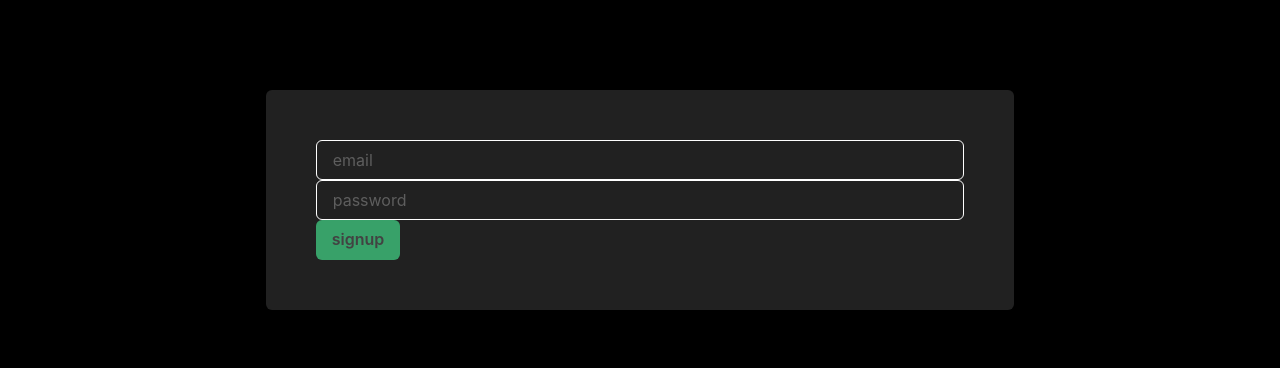
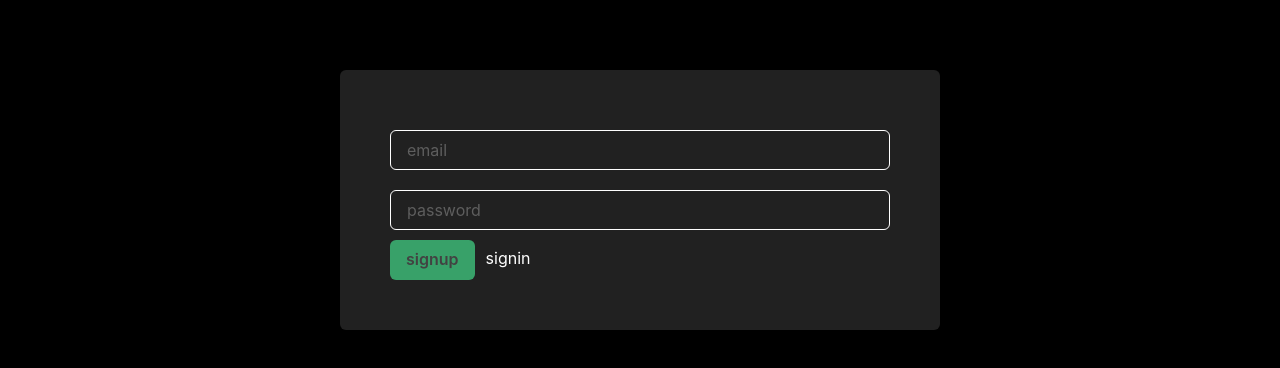
Before and after one commit to MoiAllu/melody, a Next.js app: page /signup in a window 1280 px wide. Shown: the part 250-618 px from the top of the page. Built offline with nearby package versions, Linux system fonts and the light colour scheme; what easy-peasy would draw is missing.

Commit message:
Fix: ridirect problems

```diff
--- a/components/authForm.tsx
+++ b/components/authForm.tsx
@@ -3,12 +3,18 @@ import { useRouter } from "next/router";
 import auth from "../lib/mutation";
 import { FC, useState } from "react";
 import Image from "../node_modules/next/image";
+import Link from "next/link";
 const AuthForm: FC<{ mode: "signin" | "signup" }> = ({ mode }) => {
   const [email, setEmail] = useState("");
   const [password, setPassword] = useState("");
   const [isLoading, setIsLoading] = useState(false);
   const router = useRouter();
-
+  let modeReverse;
+  if (mode === "signin") {
+    modeReverse = "signup";
+  } else {
+    modeReverse = "signin";
+  }
   const submitHandler = async (e) => {
     e.preventDefault();
     setIsLoading(true);
@@ -25,21 +31,32 @@ const AuthForm: FC<{ mode: "signin" | "signup" }> = ({ mode }) => {
         height="100px"
         borderBottom="gray 1px solid"
       >
-        <Image src="/logo.svg" width={200} height={90} />
+        <Image src="/logo.svg" width={180} height={180} />
       </Flex>
-      <Flex justify="center" align="center" height="calc(100vh - 100px)">
-        <Box bg="gray.900" padding="50px" borderRadius="6px">
+      <Flex
+        justify="center"
+        align="center"
+        height="calc(100vh - 100px)"
+        minW="200px"
+      >
+        <Box bg="gray.900" padding="50px" borderRadius="6px" minW="500px">
           <form onSubmit={submitHandler}>
+            <Box paddingY="10px" minW="500px">
               <Input
                 type="email"
                 placeholder="email"
                 onChange={(e) => setEmail(e.target.value)}
               />
+            </Box>
+            <Box paddingY="10px" minW="200px">
               <Input
                 type="password"
                 placeholder="password"
                 onChange={(e) => setPassword(e.target.value)}
               />
+            </Box>
+            <Flex>
+              <Box>
                 <Button
                   type="submit"
                   bg="green.500"
@@ -52,6 +69,13 @@ const AuthForm: FC<{ mode: "signin" | "signup" }> = ({ mode }) => {
                 >
                   {mode}
                 </Button>
+              </Box>
+              <Box padding="6px" marginLeft="5px">
+                <Link href={`/${modeReverse}`}>
+                  <a>{modeReverse}</a>
+                </Link>
+              </Box>
+            </Flex>
           </form>
         </Box>
       </Flex>
--- /dev/null
+++ b/pages/[id].tsx
@@ -0,0 +1,6 @@
+import ridirect from "../components/redirect";
+
+const home = () => {
+  ridirect();
+};
+export default home;
--- a/pages/index.tsx
+++ b/pages/index.tsx
@@ -28,7 +28,10 @@ const Home = ({ artists }) => {
           {json.map((artist) => (
             <Box paddingX="10px" width="20%" key={artist.id}>
               <Box bg="gray.900" borderRadius="4px" padding="15px" width="100%">
-                <Image src="/profile.jpg" borderRadius="100%" />
+                <Image
+                  src={`https://picsum.photos/400?random=${artist.id}`}
+                  borderRadius="100%"
+                />
                 <Box marginTop="20px">
                   <Text fontSize="large">{artist.name}</Text>
                   <Text fontSize="x-small">Artist</Text>
```
Also changed, not shown: components/redirect.tsx (added, +11 -0 lines), pages/library.tsx (added, +10 -0 lines), pages/search.tsx (added, +10 -0 lines). Lines whose indentation alone changed are shown as unchanged.
